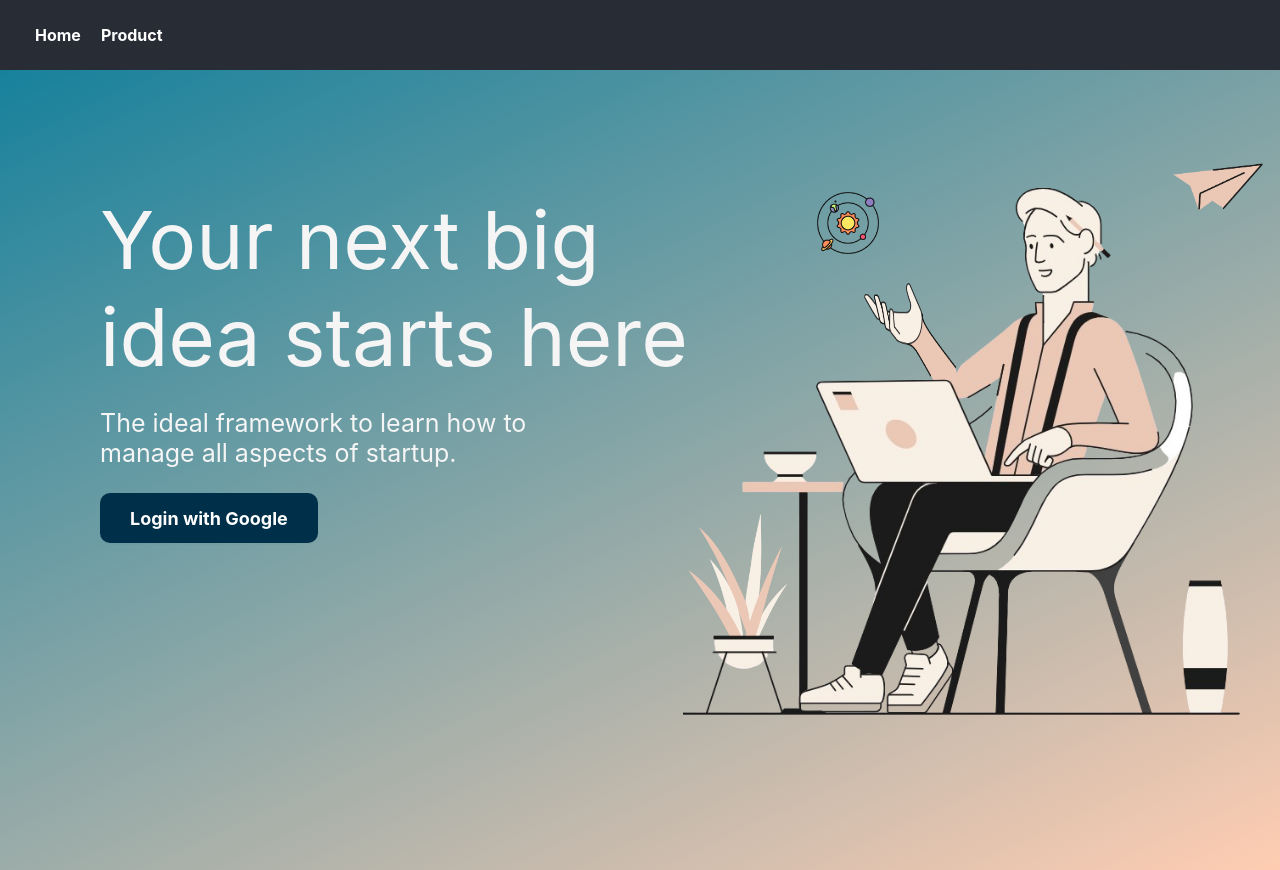
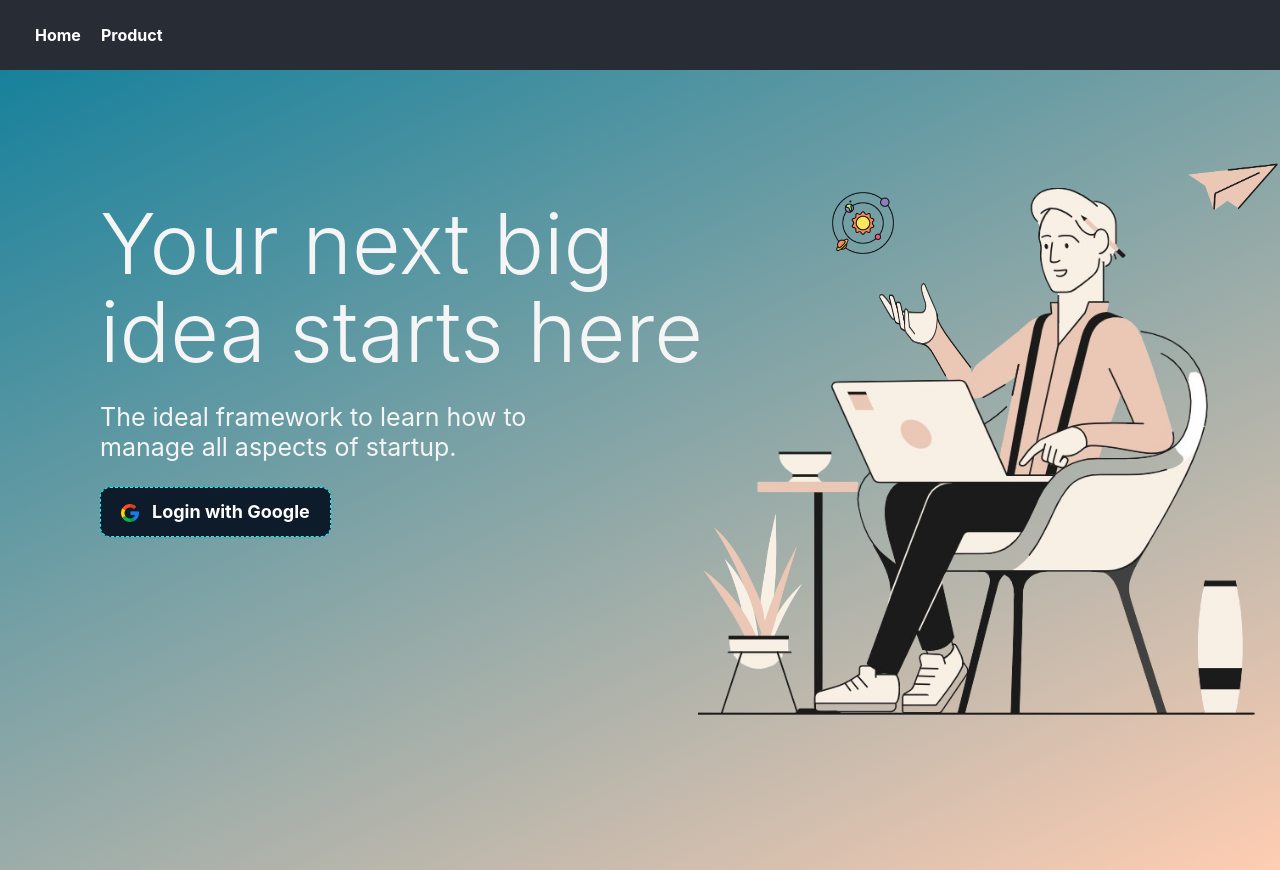
Before and after one commit to lokeshkaraka/form, a React (Create React App) app in the folder frontend1/: page / in a window 1280 px wide. Built offline with nearby package versions, Linux system fonts and the light colour scheme; a web font is replaced by a local one.

Commit message:
minor changes in buttons and backgrounds and added icon for login with google button

```diff
--- a/frontend1/src/App.js
+++ b/frontend1/src/App.js
@@ -1,13 +1,13 @@
 import React from 'react';
 import { BrowserRouter as Router, Route, Routes } from 'react-router-dom';
-import Navbar from './components/NavBar';  // Ensure the correct casing
 import Home from './components/Home';
 import Product from './components/Product';
+import NavBar from './components/NavBar';
 
 const App = () => {
     return (
         <Router>
-            <Navbar />
+            <NavBar />
             <Routes>
                 <Route exact path="/" element={<Home />} />
                 <Route path="/product" element={<Product />} />
--- a/frontend1/src/components/Home.js
+++ b/frontend1/src/components/Home.js
@@ -2,11 +2,12 @@ import React, { useState } from 'react';
 import { Button } from "antd";
 import { signInWithGoogle } from '../firebaseConfig';
 import { useNavigate } from 'react-router-dom';
+import { FaGoogle } from 'react-icons/fa'
 import './HomeStyles.css';
 import man1 from '../Images/man.png';
 import hand from '../Images/hand.png';
 import space from '../Images/space.png';
-// import leaves from '../Images/leaves.png';
+import google from '../Images/google.png';
 import leavesbig from '../Images/leavesbig.png';
 import rocket from '../Images/rocket.png';
 
@@ -44,9 +45,14 @@ const Home = () => {
                 <p className='text1'>
                     The ideal framework to learn how to <br />manage all aspects of startup.
                 </p>
-                <div className="button-container" >
-                    <Button onClick={handleLogin} >Login with Google</Button>
+                <div className='button-container'>
+                    <Button onClick={handleLogin}>
+                        {/* <FaGoogle style={{ marginRight: '10px' }} /> */}
+                        <img src={google} width={18} style={{ marginRight: '5px', marginBottom: '-3px' }} />
+                        Login with Google
+                    </Button>
                 </div>
+
             </div>
 
             <div className="image-container">
--- a/frontend1/src/components/HomeStyles.css
+++ b/frontend1/src/components/HomeStyles.css
@@ -36,7 +36,6 @@ body {
 .button-container h1 {
     font-size: 50px;
     color: #fff;
-    margin-bottom: 30px;
 }
 
 .text-container {
@@ -44,11 +43,12 @@ body {
 }
 
 .text {
-    font-size: 80px;
-    /* font-family: filson-pro, sans-serif; */
+    font-size: 84px;
+    /* font-family: 'filson-pro', sans-serif; */
     /* font-family: 'Filson Pro', sans-serif; */
     color: whitesmoke;
-    font-weight: 400;
+    font-weight: 350;
+    line-height: 5.5rem;
     overflow: hidden;
     white-space: nowrap;
     width: 0;
@@ -62,12 +62,12 @@ body {
 }
 
 .button-container .ant-btn {
-    background-color: #003049;
-    border: none;
-    border-color: 2px #dda15e;
+    background-color: #0d1b2a;
+    border-style: dashed;
+    border-color: aqua;
     color: #fff;
     font-size: 18px;
-    padding: 10px 30px;
+    padding: 10px 20px;
     height: 50px;
     font-weight: bold;
     border-radius: 10px;
--- a/frontend1/src/components/NavBar.js
+++ b/frontend1/src/components/NavBar.js
@@ -5,11 +5,12 @@ import { FiLogOut } from 'react-icons/fi';
 import { useLocation } from "react-router-dom";
 import app from '../Images/icon.png'
 
-const Navbar = () => {
+const NavBar = () => {
     // const user = location.state?.user;
     const navigate = useNavigate();
     const location = useLocation();
     const user = JSON.parse(localStorage.getItem("user"));
+    // const name = user.displayName?.split(" ")[0] || "User"
 
     const handleLogout = () => {
         localStorage.removeItem("user");
@@ -34,10 +35,10 @@ const Navbar = () => {
                     </div>
 
                 </li> */}
-                {user ? (
+                {user && location.pathname === '/product' ? (
                     <li>
                         <div className="username">
-                            Hello! <span className="username-display">{user.displayName || 'Guest'}</span>
+                            Hello! <span className="username-display">{user.displayName?.split(" ")[0] || 'Guest'}</span>
                         </div>
                     </li>
                 ) : null}
@@ -45,7 +46,7 @@ const Navbar = () => {
                 {user && location.pathname === '/product' ? (
                     <li>
                         <div className="logout-button" onClick={handleLogout}>
-                            <FiLogOut size={20} style={{ cursor: 'pointer', color: 'whitesmoke', marginLeft: '10px' }} />
+                            <FiLogOut size={20} style={{ cursor: 'pointer', color: '#fed0bb', fontWeight: 'bolder', marginLeft: '10px' }} />
                         </div>
                     </li>
                 ) : null}
@@ -54,4 +55,4 @@ const Navbar = () => {
     );
 };
 
-export default Navbar;
+export default NavBar;
--- a/frontend1/src/components/NavBarStyles.css
+++ b/frontend1/src/components/NavBarStyles.css
@@ -19,7 +19,6 @@
 
 .navbar-link {
     color: white;
-    /* font-size: large; */
     text-decoration: none;
 }
 
@@ -30,8 +29,8 @@
 }
 
 .username {
-    margin-left: 1100px;
-    color: burlywood;
+    margin-left: 1130px;
+    color: #55dde0;
 }
 
 .username-display {
--- a/frontend1/src/components/ProductStyles.css
+++ b/frontend1/src/components/ProductStyles.css
@@ -1,4 +1,4 @@
-@keyframes typing2 {
+/* @keyframes typing2 {
     from {
         width: 0;
     }
@@ -6,16 +6,16 @@
     to {
         width: 100%;
     }
-}
+} */
 
 .mail {
     color: #bc6c25;
     display: inline-block;
     display: inline;
-    overflow: hidden;
+    /* overflow: hidden;
     white-space: nowrap;
     width: 0;
-    animation: typing2 4s steps(300, end) forwards, blinkCaret 0.75s step-end infinite;
+    animation: typing2 4s steps(300, end) forwards, blinkCaret 0.75s step-end infinite; */
 }
 
 .welcome {
```
Also changed, not shown: frontend1/src/Images/google.png (added).
